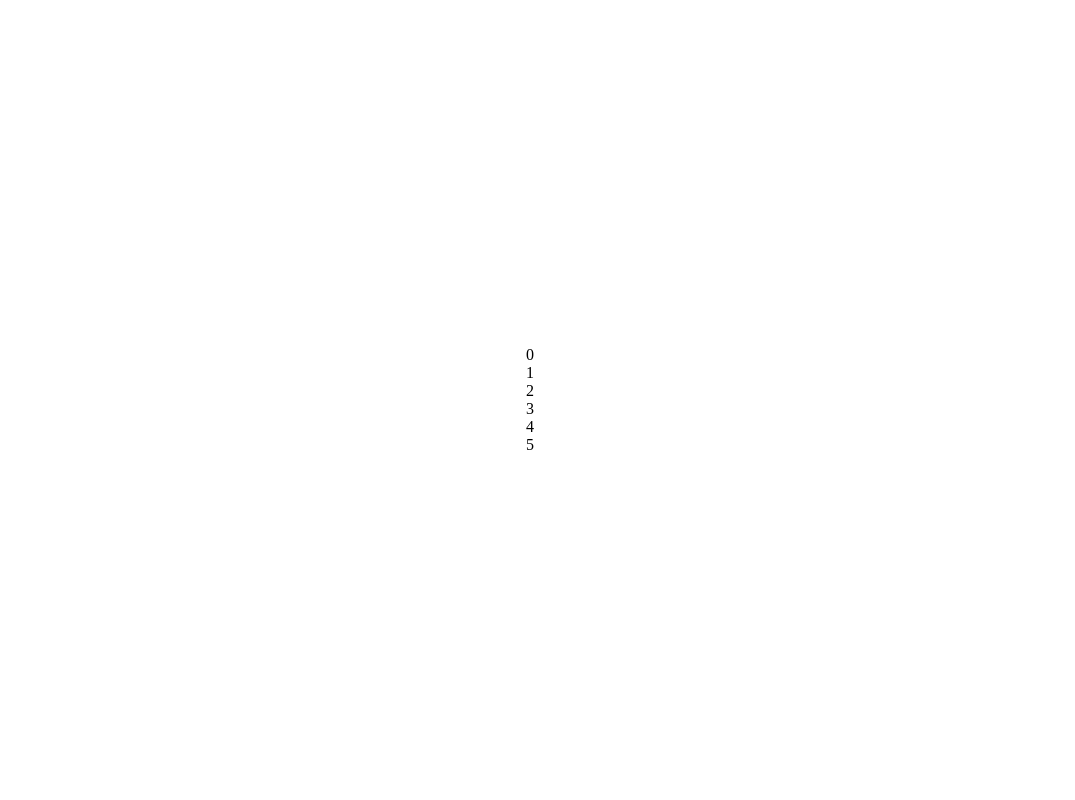
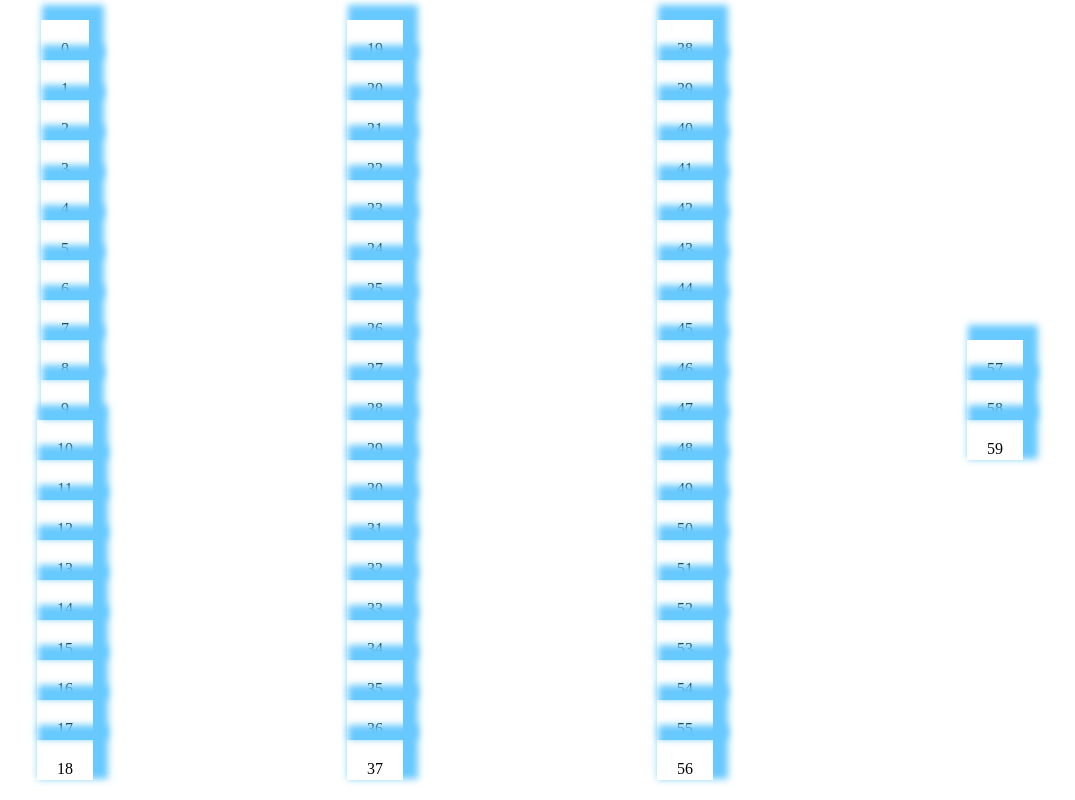
Before and after one commit to Uncasaa/for-n-flex, a plain HTML site: page index.html in a window 1280 px wide. Shown: the whole page, without its empty margins (110-1185 px from the left). Drawn offline with Linux system fonts and the light colour scheme.

Commit message:
Grid practise created

```diff
--- a/script.js
+++ b/script.js
@@ -11,10 +11,13 @@ const generateArray = function (amount) {
     //Number.isNaN(amount) !== true
     if (!Number.isNaN(amount)){
         for (let i = 0; i < amount; i++) {
+
+
             returnArray.push(`${i}`);
             //onsole.log(returnArray);
         }
-    }   else {
+    }
+       else {
             returnArray.push("error");
     }
 
@@ -34,12 +37,12 @@ function loadEvent() {
 // string nem mukodik, ures tombot ad vissza.
 
     const root = document.getElementById("root");
-    const list = generateArray(6);
+    const list = generateArray(60);
     console.log(list);
 
     if (list[0] !== "error") {
         for (const item of list) {
-            root.insertAdjacentHTML("beforeend", `<div>${item}</div>`)
+            root.insertAdjacentHTML("beforeend", `<div class="container">${item}</div>`)
         }
     }
 
--- a/style.css
+++ b/style.css
@@ -47,3 +47,16 @@
     align-items: center;
     height: 100vh;
 }
+
+div {
+    height: 5vh;
+    box-shadow: 8px -8px 7px 7px #68C9FF;
+    padding: 20px;
+}
+
+div.container:hover {
+  transform: scale(2);
+  background-color: #68C9FF;
+  box-shadow: none;
+  text-align: center;
+}
```
